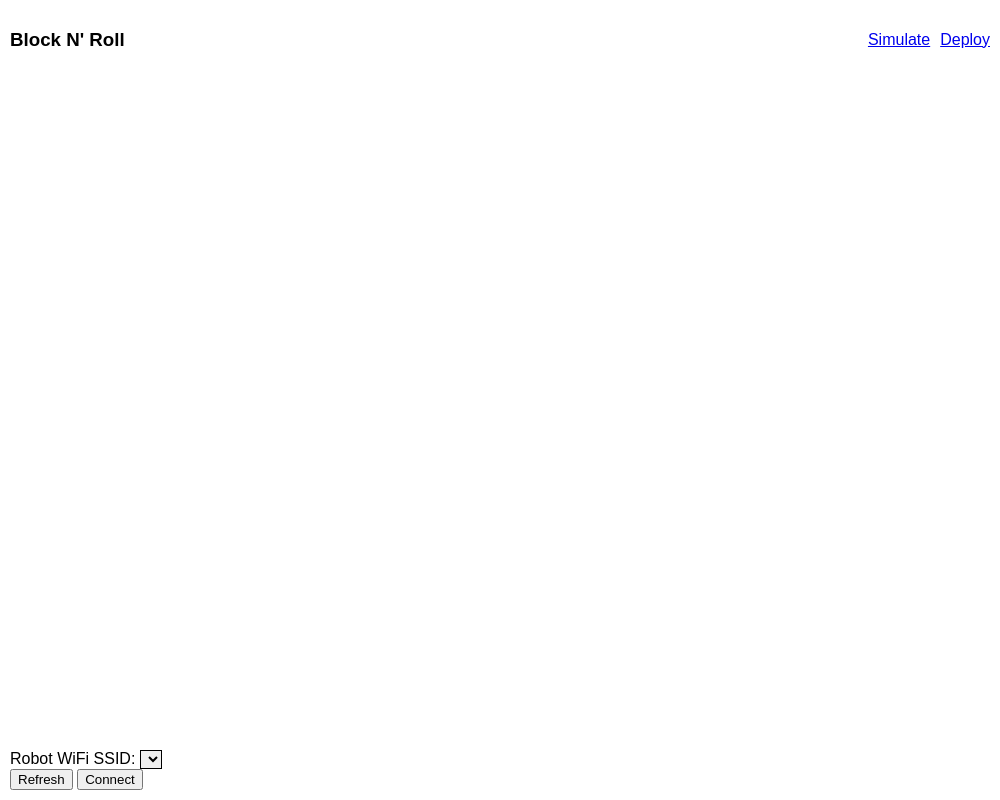
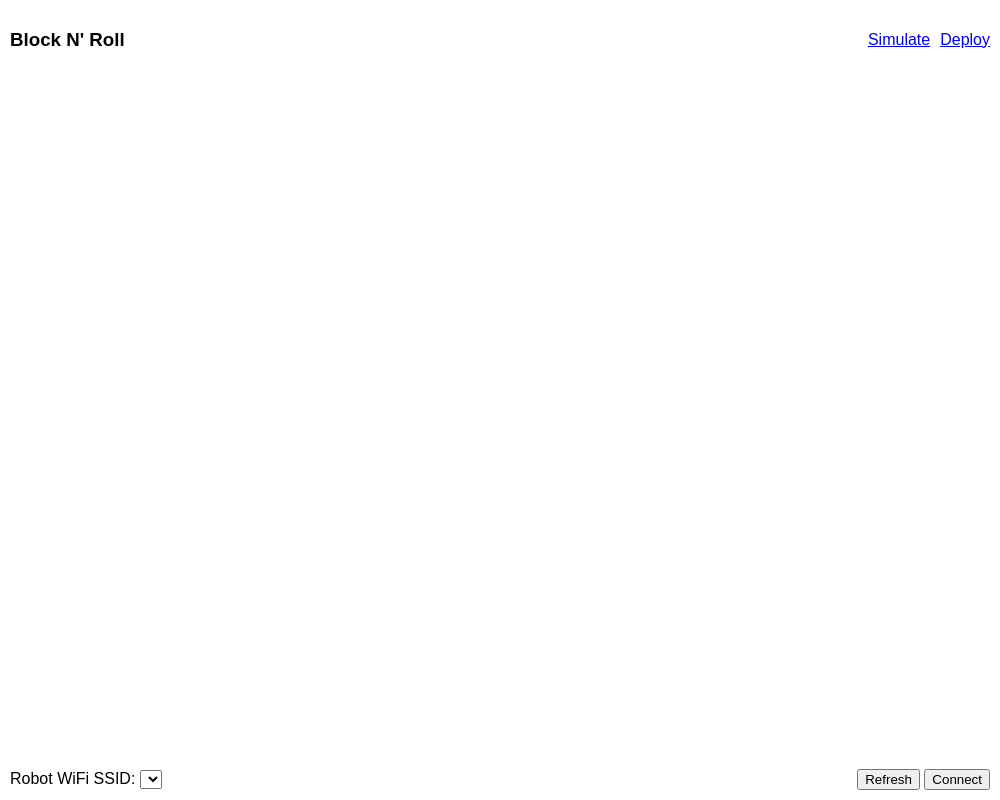
Before and after one commit to ctorek/block-n-roll, an Electron app: page index.html in a window 1000 px wide. Drawn offline with Linux system fonts and the light colour scheme; no server answers.

Commit message:
update footer flexbox

```diff
--- a/index.css
+++ b/index.css
@@ -30,15 +30,14 @@ body {
 }
 
 .footer {
+    display: flex;
+    flex-direction: row;
+    align-items: center;
     padding: 10px;
 }
 
-.footer #ssid:invalid {
-    border: 1px solid red;
-}
-
-.footer #ssid:valid {
-    border: 1px solid black;
+.footer #buttons {
+    margin-left: auto;
 }
 
 #blocklyDiv {
--- a/index.html
+++ b/index.html
@@ -27,15 +27,15 @@
         </div>
 
         <div class="footer">
-            <!-- -->
-            <form novalidate>
+            <div>
                 <label for="ssid">Robot WiFi SSID:</label>
-                <select id="ssid"></select><br/>
+                <select id="ssid"></select>
+            </div>
 
+            <div id="buttons">
                 <button type="button" id="refresh">Refresh</button>
-
                 <button type="button" id="connect">Connect</button>
-            </form>
+            </div>
         </div>
 
         <!-- render script injects blockly into html doc -->
```
